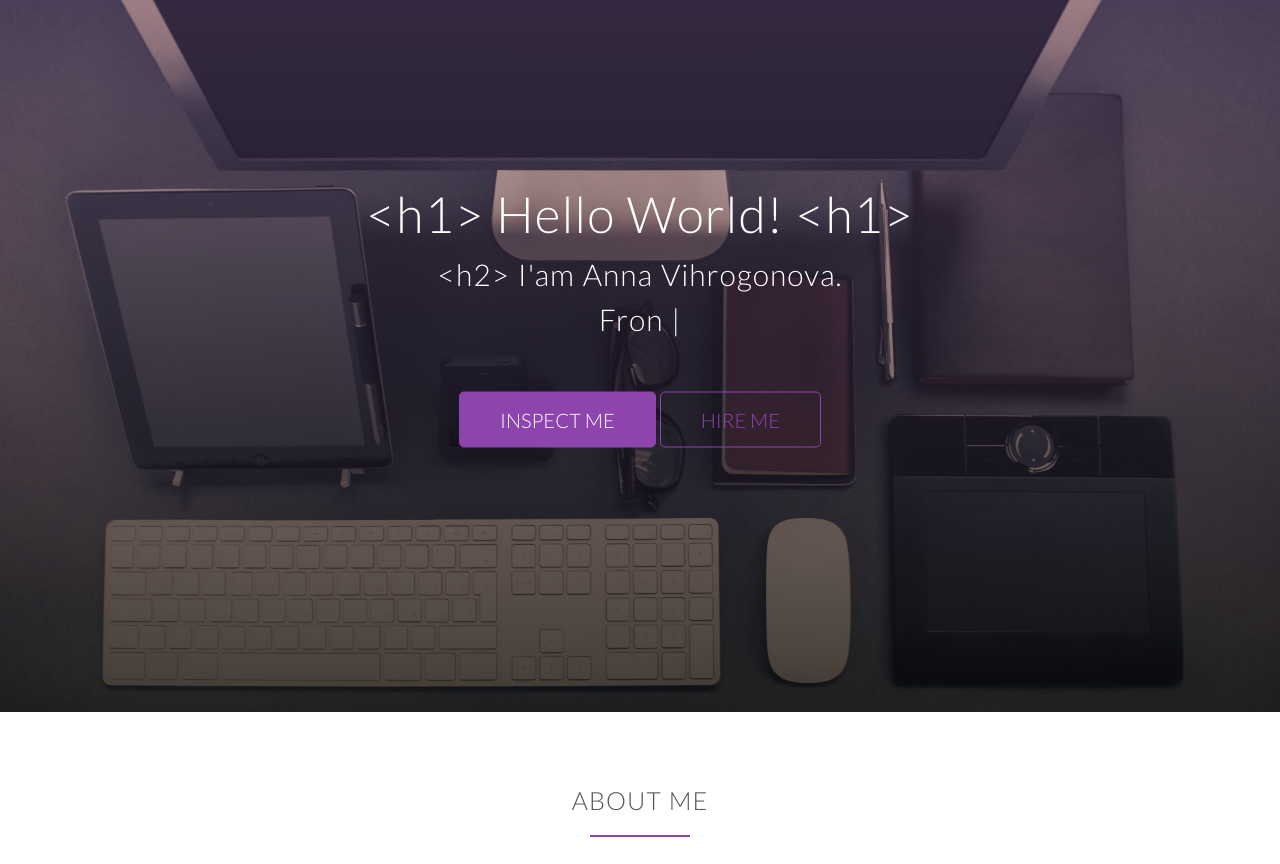
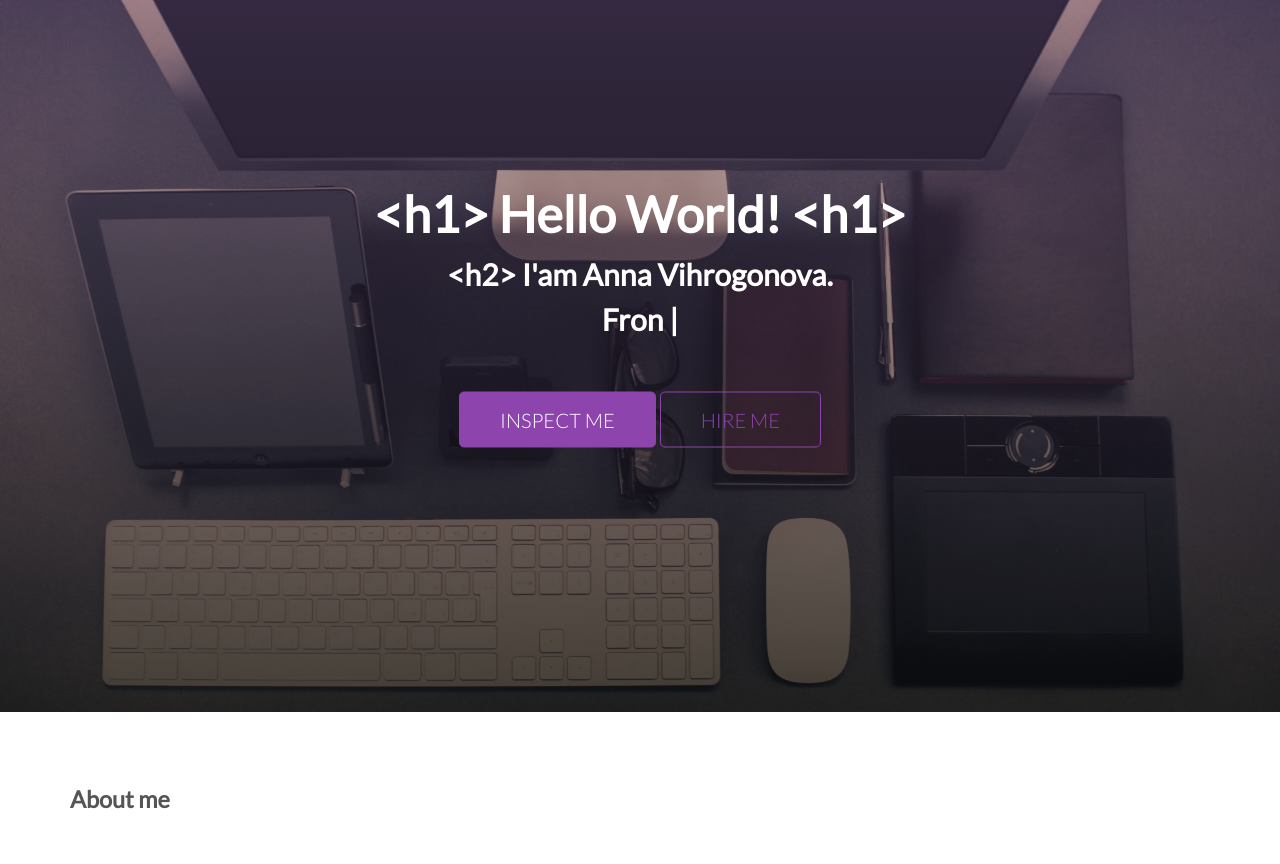
Before and after one commit to AnnaVih/Personal-Online-Portfolio-Website, a website: page index.html in a window 1280 px wide. Shown: the part 88-952 px from the top of the page. Drawn offline with nearby package versions, Linux system fonts and the light colour scheme; some packages are replaced by stand-ins of ours; files that its build step writes are made by us from their sources; files whose address does not match are found by name.

Commit message:
Change comment from General to Base

```diff
--- a/resource/css/scss/_base.scss
+++ b/resource/css/scss/_base.scss
@@ -1,4 +1,4 @@
-/*========== General =============*/
+/*========== Base =============*/
 
 * {
     box-sizing: border-box;
@@ -42,34 +42,3 @@ html {
 section {
     padding: 70px 0;
 }
-/* =========== Headings ================ */
-
-h1,
-h2,
-h3,
-h4 {
-    font-weight: 300;
-    letter-spacing: 1px;
-    text-transform: uppercase;
-    word-spacing: 1px;
-}
-
-h3 {
-    color: $main-color;
-    font-size: 125%;
-    margin-bottom: 40px;
-    text-align: center;
-
-	&:after {
-	    background-color: $purple;
-	    content: "";
-	    display: block;
-	    height: 2px;
-	    margin: 15px auto 0;
-	    width: 100px;
-	}
-}
-
-h4 {
-    font-size: 110%
-}
```
